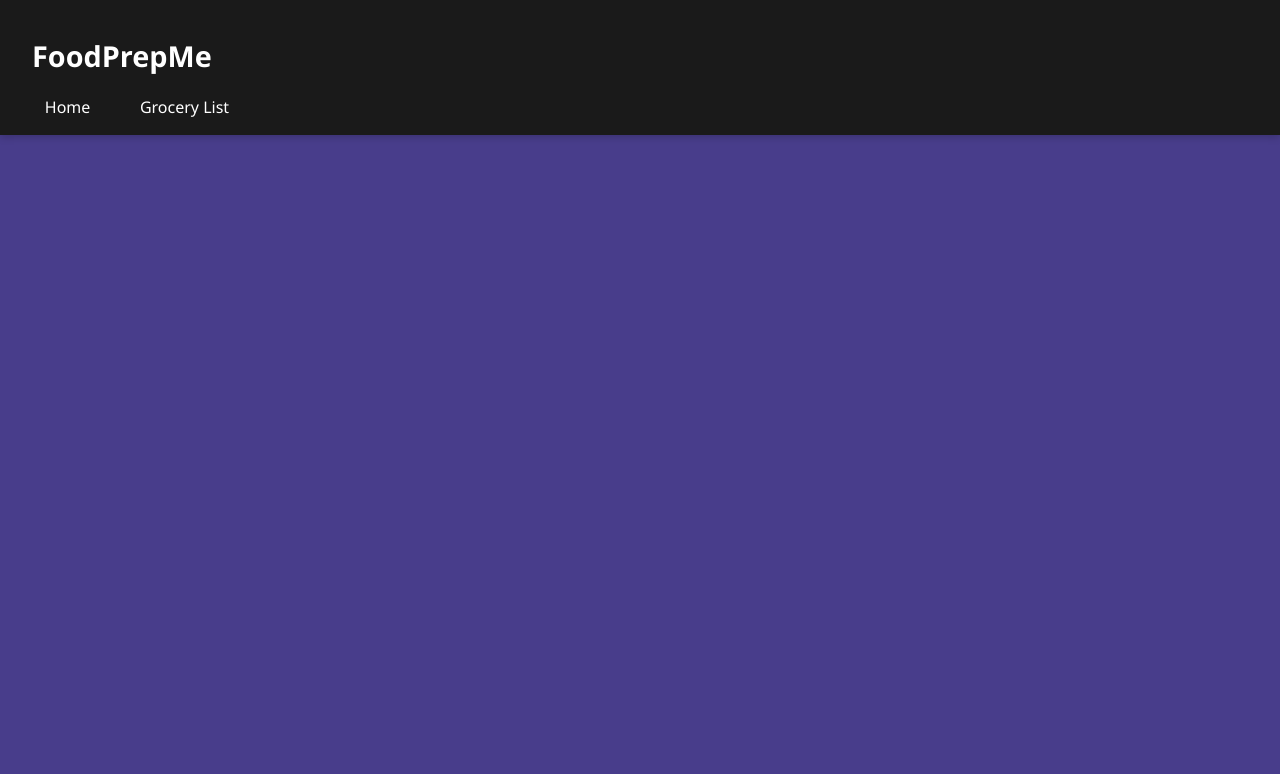
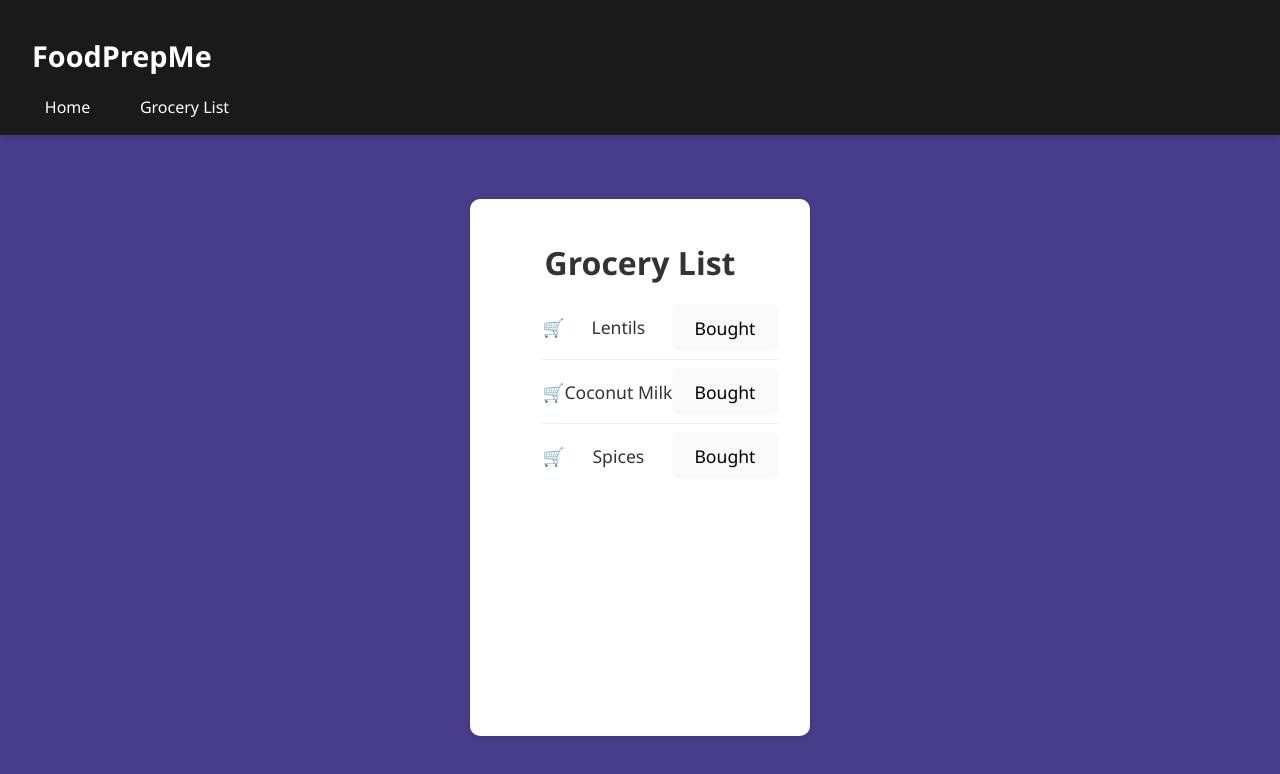
Before and after one commit to Mary-clouds/foodprepme, a React (Vite) app in the folder my-food-prep-app/: page /grocery/1 in a window 1280 px wide. Shown: the top 774 px of the page. Built offline with nearby package versions, Linux system fonts and the light colour scheme.

Commit message:
updated recipeDetail file

```diff
--- a/my-food-prep-app/src/App.jsx
+++ b/my-food-prep-app/src/App.jsx
@@ -17,7 +17,7 @@ function App() {
         <Routes>
           <Route path='/' element={<Home/>}/>
           <Route path='/recipe/:id' element={<RecipeDetail/>}/>
-          <Route path="/grocery/" element={<GroceryList />} />
+          <Route path="/grocery/:id" element={<GroceryList />} />
         </Routes>
         </main>
         </div>
--- a/my-food-prep-app/src/components/GroceryList.jsx
+++ b/my-food-prep-app/src/components/GroceryList.jsx
@@ -1,41 +1,47 @@
 //to display the grocery list
-import React, { useState } from 'react';
-export default function GroceryList(){
-    const groceryItems =['Lentils', 'Coconut Milk', 'Spices'];
-    // State to track which items are bought (true/false)
+import React, { useState, useEffect } from 'react';
+import { useParams } from 'react-router-dom';
+
+export default function GroceryList() {
+  const { id } = useParams();
+
+  const lentilCurry = ['Lentils', 'Coconut Milk', 'Spices'];
+  const tofuStirFry = ['Tofu', 'Broccoli', 'Soy Sauce'];
+  const fufuGomboStew = ['Fufu', 'Okra', 'Meat'];
+
+  let groceryItems = [];
+
+  if (id === '1') {
+    groceryItems = lentilCurry;
+  } else if (id === '2') {
+    groceryItems = tofuStirFry;
+  } else if (id === '3') {
+    groceryItems = fufuGomboStew;
+  }
+
   const [items, setItems] = useState(
-    groceryItems.map(item => ({ name: item, bought: false }))
+    groceryItems.map((item) => ({ name: item, bought: false }))
   );
-  // Toggle the bought state of an item
+
   const toggleBought = (index) => {
     const newItems = [...items];
     newItems[index].bought = !newItems[index].bought;
     setItems(newItems);
   };
-    return(
+
+  return (
     <div className="grocery-list">
-            <h1>
-                Grocery List
-            </h1>
+      <h1>Grocery List</h1>
       <ul>
         {items.map(({ name, bought }, index) => (
-          <li
-            key={index}
-            className={`grocery-item ${bought ? 'bought' : ''}`}
-          >
-            <span role="img" aria-label="shopping bag" className="item-icon">
-              🛒
-            </span>
-            {name}
-            <button
-              onClick={() => toggleBought(index)}
-              className="buy-btn"
-            >
+          <li key={index} className={`grocery-item ${bought ? 'bought' : ''}`}>
+            <span role="img" aria-label="shopping bag">🛒</span> {name}
+            <button onClick={() => toggleBought(index)}>
               {bought ? 'Undo' : 'Bought'}
             </button>
-          </li>))}
+          </li>
+        ))}
       </ul>
     </div>
-
   );
 }
--- a/my-food-prep-app/src/components/RecipeList.jsx
+++ b/my-food-prep-app/src/components/RecipeList.jsx
@@ -1,7 +1,9 @@
 //list of all recipes
 
-//import React from 'react';
+import React from 'react';
+import { Link } from 'react-router-dom';
 import RecipeCard from './RecipeCard';
+
  export default function RecipeList({recipes}){
     return(
         <div className='recipe-list'>
--- a/my-food-prep-app/src/pages/RecipeDetail.jsx
+++ b/my-food-prep-app/src/pages/RecipeDetail.jsx
@@ -1,23 +1,43 @@
-
 //single recipe view
 import React from 'react';
-import {useParams} from 'react-router-dom';
+import { useParams, Link } from 'react-router-dom';
 
-export default function RecipeDetail(){
-    const {id} = useParams();
-    const recipe = {id, title: 'Lentil curry', ingredients: ['Lentils', 'Coconut Milk', 'Spices'], steps: ['Cook Lentils', 'Add Coconut Milk', 'Simmer with Spices']};
+const recipes = {
+  1: {
+    title: 'Lentil Curry',
+    ingredients: ['Lentils', 'Coconut Milk', 'Spices'],
+    steps: ['Cook Lentils', 'Add Coconut Milk', 'Simmer with Spices']
+  },
+  2: {
+    title: 'Tofu Stir-fry',
+    ingredients: ['Tofu', 'Broccoli', 'Soy Sauce'],
+    steps: ['Chop Tofu', 'Stir-fry with Broccoli', 'Add Soy Sauce']
+  },
+  3: {
+    title: 'Fufu Gombo Stew',
+    ingredients: ['Fufu', 'Okra', 'Meat'],
+    steps: ['Prepare Fufu', 'Cook Okra', 'Simmer Meat']
+  }
+};
 
-    return(
+export default function RecipeDetail() {
+  const { id } = useParams();
+  const recipe = recipes[id];
+
+  if (!recipe) return <p>Recipe not found.</p>;
+
+  return (
     <div className="recipe-detail">
       <h1>{recipe.title}</h1>
       <h2>Ingredients:</h2>
       <ul>
-                {recipe.ingredients.map((ingredients, index)=>(
-                    <li key={index}>{ingredients}</li>
-                ))}
+        {recipe.ingredients.map((item, i) => <li key={i}>{item}</li>)}
       </ul>
-            <ol>{recipe.steps.map((step, index)=>(<li key={index}>{step}</li>))}</ol>
+      <h2>Steps:</h2>
+      <ol>
+        {recipe.steps.map((step, i) => <li key={i}>{step}</li>)}
+      </ol>
+      <Link to={`/grocery/${id}`}>View Grocery List</Link>
     </div>
   );
-
 }
```
Lines whose indentation alone changed are shown as unchanged.
